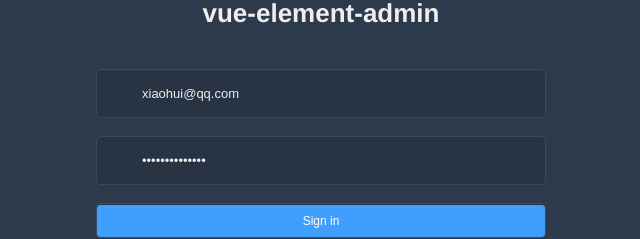
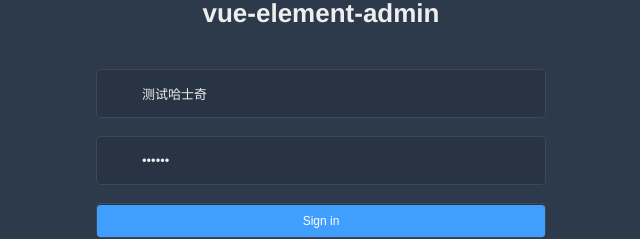
Before and after one commit to LLLxj/blog-admin, a Vue app: page /#/login in a window 1280 px wide. Shown: the part 156-395 px from the top of the page, without its empty margins (319-959 px from the left). Built offline with nearby package versions, Linux system fonts and the light colour scheme; what vue-quill-editor would draw is missing.

Commit message:
更新登录模块

```diff
--- a/src/views/login/index.vue
+++ b/src/views/login/index.vue
@@ -31,6 +31,8 @@
 
 <script>
 import { isvalidUsername } from '@/utils/validate'
+import { login } from '@/api/login'
+import { setToken } from '@/utils/auth'
 
 export default {
   name: 'login',
@@ -51,12 +53,16 @@
     }
     return {
       loginForm: {
-        username: 'xiaohui@qq.com',
-        password: 'H.ae2zsPZGWsFk'
+        username: '测试哈士奇',
+        password: '123456'
       },
       loginRules: {
-        username: [{ required: true, trigger: 'blur', validator: validateUsername }],
-        password: [{ required: true, trigger: 'blur', validator: validatePass }]
+        username: [
+          {required: true, message: '用户名不能为空', trigger: 'blur'}
+        ],
+        password: [
+           {required: true, message: '密码不能为空', trigger: 'blur'}
+        ]
       },
       loading: false,
       pwdType: 'password'
@@ -74,10 +80,27 @@
       this.$refs.loginForm.validate(valid => {
         if (valid) {
           this.loading = true
-          this.$store.dispatch('Login', this.loginForm).then(() => {
-            console.log('登录成功')
-            this.loading = false
-            this.$router.push({ path: '/' })
+          login(this.loginForm).then(res => {
+            if(res.data && res.data.code === 0) {
+              setToken(res.data.token)
+              this.loading = false
+              this.$message({
+                message: res.data.msg,
+                type: 'success',
+                duration: 1500,
+                onClose: () => {
+                  this.$router.push({ path: '/' })
+                }
+              })
+            } else {
+              this.loading = false
+              this.$message({
+                message: res.data.msg,
+                type: 'error',
+                duration: 1500,
+              })
+            }
+
           }).catch(() => {
             this.loading = false
           })
```
